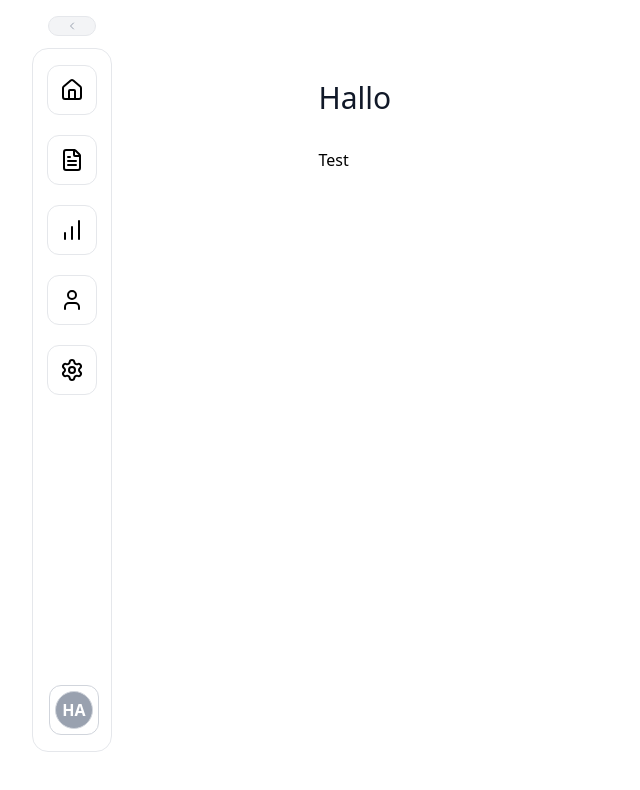
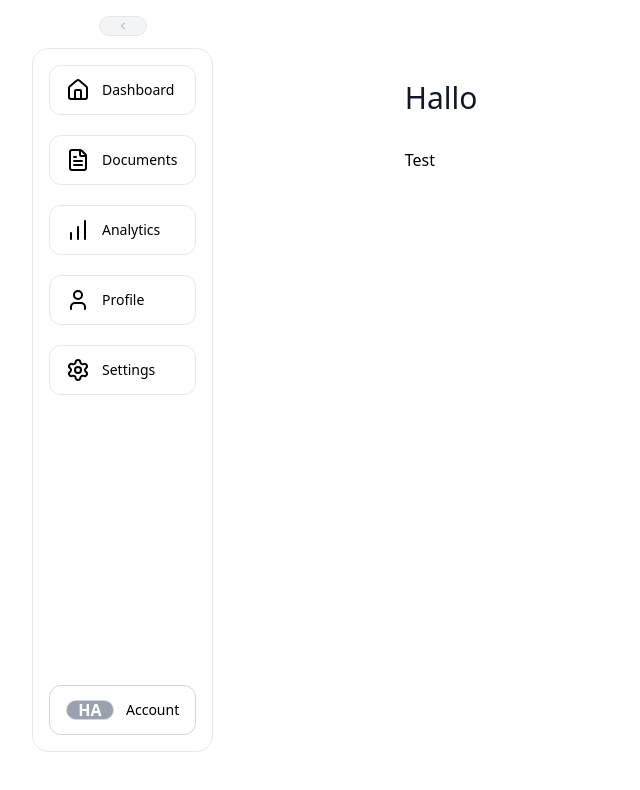
Before and after one commit to marcjulianschwarz/lib, a React (Vite) app in the folder react-components/: page /sidebar in a window 1280 px wide. Shown: the top 790 px of the page, without its empty margins (0-640 px from the left). Built offline with nearby package versions, Linux system fonts and the light colour scheme.

Commit message:
add titles

```diff
--- a/react-components/src/components/Sidebar/Sidebar.tsx
+++ b/react-components/src/components/Sidebar/Sidebar.tsx
@@ -1,4 +1,4 @@
-import { useState } from "react";
+import { useState, createContext, useContext } from "react";
 import { User, Menu, X, ChevronLeft, ChevronRight } from "lucide-react";
 import { useClickOutside } from "@/hooks/useClickOutside";
 import AccountFlyout from "./AccountFlyout";
@@ -8,13 +8,21 @@ interface SidebarProps {
   username?: string;
   isAuthenticated: boolean;
   onNavigate?: () => void;
+  showTitles?: boolean;
 }
+
+const SidebarContext = createContext<{ showTitles: boolean }>({
+  showTitles: true,
+});
+
+export const useSidebarContext = () => useContext(SidebarContext);
 
 export default function Sidebar({
   username,
   isAuthenticated,
   children,
   onNavigate,
+  showTitles = true,
 }: SidebarProps) {
   const [showFlyout, setShowFlyout] = useState(false);
   const [showMenu, setShowMenu] = useState(false);
@@ -43,13 +51,13 @@ export default function Sidebar({
   };
 
   return (
-    <>
+    <SidebarContext.Provider value={{ showTitles }}>
       {/* Spacer for mobile hamburger menu */}
       <div className="sm:hidden h-[66px]"></div>
 
       {/* Spacer for desktop sidebar */}
       <div
-        className={`hidden sm:block sm:h-screen transition-all duration-300 ${showSidebar ? "sm:w-[140px]" : "sm:w-[20px]"}`}
+        className={`hidden sm:block sm:h-screen transition-all duration-300 ${showSidebar ? (showTitles ? "sm:w-[280px]" : "sm:w-[140px]") : "sm:w-5"}`}
       ></div>
 
       {/* Toggle button for desktop sidebar */}
@@ -112,32 +120,41 @@ export default function Sidebar({
         <div className="w-full h-min flex-row p-4 hidden sm:flex sm:flex-col sm:fixed sm:h-screen sm:w-min sm:transition-all sm:duration-300">
           <button
             onClick={handleToggleSidebar}
-            className="hidden sm:flex absolute top-4 left-1/2 -translate-x-1/2 z-50 w-[48px] h-[20px] justify-center items-center bg-gray-100 rounded-full border border-gray-200 transition-colors hover:bg-gray-200 text-gray-400"
+            className="hidden sm:flex absolute top-4 left-1/2 -translate-x-1/2 z-50 w-12 h-5 justify-center items-center bg-gray-100 rounded-full border border-gray-200 transition-colors hover:bg-gray-200 text-gray-400"
           >
             <ChevronLeft className="w-3 h-3" />
           </button>
 
-          <div className="bg-white border border-gray-200 rounded-2xl w-full h-min p-4 flex flex-row gap-5 sm:h-full sm:w-20 sm:my-8 sm:mx-4 sm:flex-col sm:items-center">
+          <div
+            className={`bg-white border border-gray-200 rounded-2xl w-full h-min p-4 flex flex-row gap-5 sm:h-full ${showTitles ? "sm:w-auto" : "sm:w-20"} sm:my-8 sm:mx-4 sm:flex-col ${showTitles ? "sm:items-start" : "sm:items-center"}`}
+          >
             {children}
 
             <div
-              className="relative ml-auto hover:cursor-pointer sm:mt-auto"
+              className={`relative ml-auto hover:cursor-pointer sm:mt-auto ${showTitles ? "w-full" : ""}`}
               ref={containerRef}
             >
               <div
-                className="w-[50px] h-[50px] flex justify-center items-center no-underline bg-white rounded-xl border border-gray-300 transition-colors hover:bg-gray-100"
+                className={`${showTitles ? "w-full px-4 gap-3 justify-start" : "w-[50px] justify-center"} h-[50px] flex items-center no-underline bg-white rounded-xl border border-gray-300 transition-colors hover:bg-gray-100`}
                 onClick={handleUserClick}
               >
                 {username ? (
-                  <p className="bg-gray-400 border border-gray-300 rounded-full w-4/5 h-4/5 flex items-center justify-center text-white font-semibold select-none text-base">
+                  <div className="bg-gray-400 border border-gray-300 rounded-full w-12 h-5 flex items-center justify-center text-white font-semibold select-none text-base shrink-0">
                     {username.slice(0, 2).toUpperCase()}
-                  </p>
+                  </div>
                 ) : (
-                  <User
-                    className="w-6 h-6"
-                    color="currentColor"
-                    strokeWidth={2}
-                  />
+                  <div className="w-6 h-6 flex items-center justify-center shrink-0">
+                    <User
+                      className="w-6 h-6"
+                      color="currentColor"
+                      strokeWidth={2}
+                    />
+                  </div>
+                )}
+                {showTitles && (
+                  <span className="text-sm font-medium whitespace-nowrap">
+                    Account
+                  </span>
                 )}
               </div>
               <AccountFlyout
@@ -149,6 +166,6 @@ export default function Sidebar({
           </div>
         </div>
       )}
-    </>
+    </SidebarContext.Provider>
   );
 }
--- a/react-components/src/components/Sidebar/SidebarItem.tsx
+++ b/react-components/src/components/Sidebar/SidebarItem.tsx
@@ -1,4 +1,5 @@
 import { Link, useLocation } from "react-router";
+import { useSidebarContext } from "./Sidebar";
 
 export interface SidebarItemProps {
   name: string;
@@ -6,20 +7,26 @@ export interface SidebarItemProps {
   icon: React.ReactNode;
 }
 
-export function SidebarItem({ link, icon }: SidebarItemProps) {
+export function SidebarItem({ link, icon, name }: SidebarItemProps) {
   const location = useLocation();
   const isActive = location.pathname === link;
+  const { showTitles } = useSidebarContext();
 
   return (
-    <Link to={link}>
+    <Link to={link} className={showTitles ? "w-full" : ""}>
       <div
         className={`
-        w-[50px] h-[50px] flex justify-center items-center no-underline
+        ${showTitles ? "w-full px-4 gap-3 justify-start" : "w-[50px] justify-center"} h-[50px] flex items-center no-underline
         ${isActive ? "bg-gray-100 border-gray-400" : "bg-white border-gray-200"} rounded-xl border transition-colors
         hover:bg-gray-100
       `}
       >
-        {icon}
+        <div className="w-6 h-6 flex items-center justify-center shrink-0">
+          {icon}
+        </div>
+        {showTitles && (
+          <span className="text-sm font-medium whitespace-nowrap">{name}</span>
+        )}
       </div>
     </Link>
   );
```
